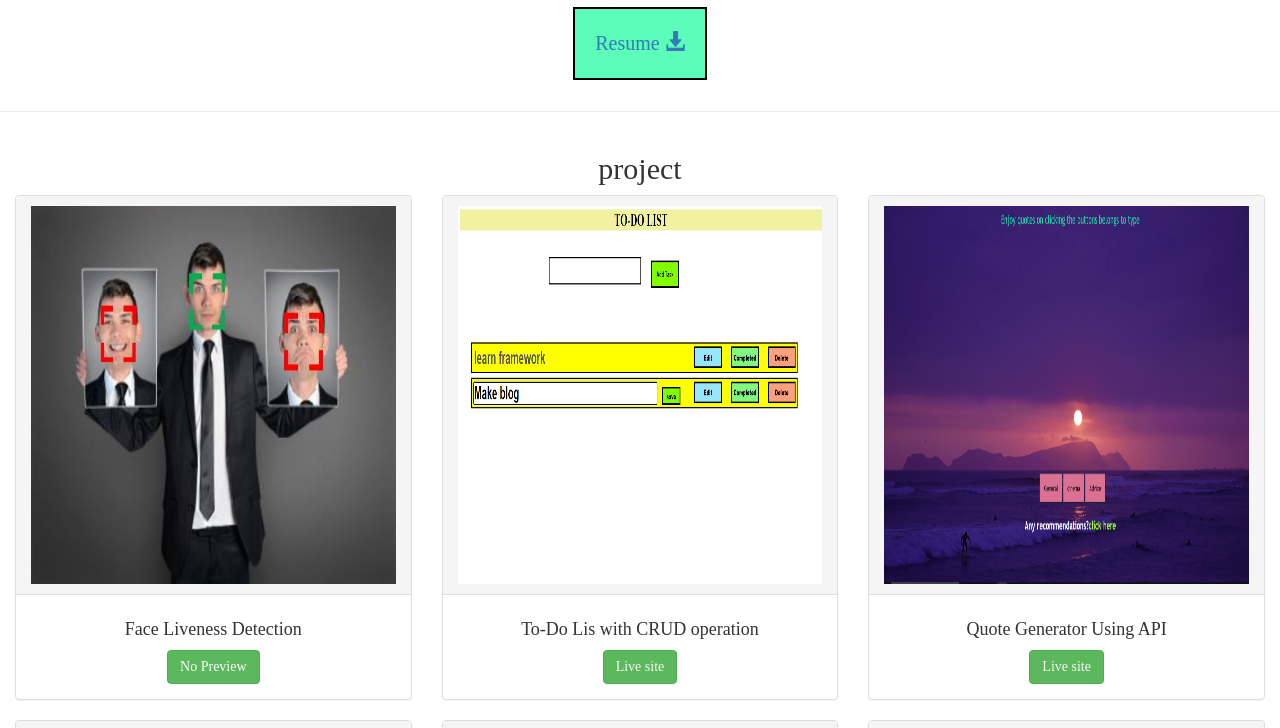
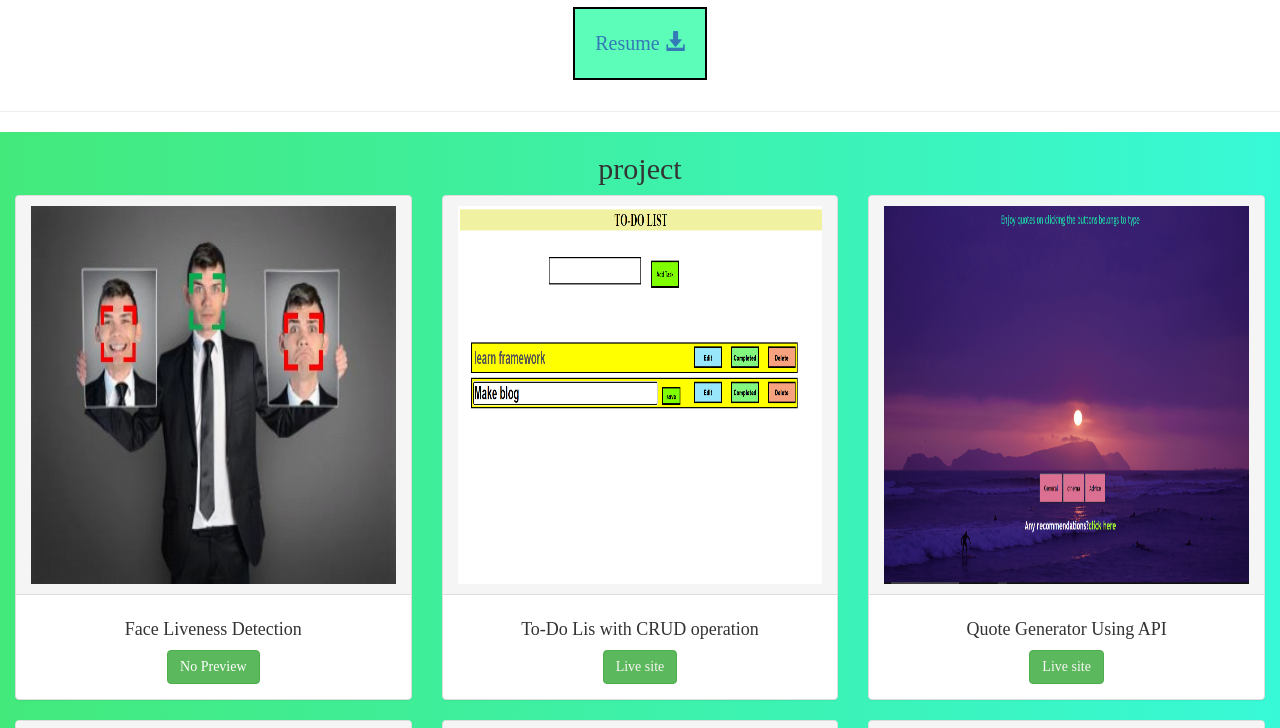
Before and after one commit to mathik2/Mathivathana.github.io, a plain HTML site: page index.html in a window 1280 px wide. Shown: the part 1580-2308 px from the top of the page. Drawn offline with nearby package versions, Linux system fonts and the light colour scheme.

```diff
--- a/index.css
+++ b/index.css
@@ -112,7 +112,10 @@
     text-shadow: 2px 2px 5px rgb(30, 240, 222);
 }
 #project{
-    background-color:white
+    background-image: linear-gradient(to right, #43e97b 0%, #38f9d7 100%);
+}
+.panel{
+
 }
 .panel-heading>img {
     width: 20cm;
@@ -122,6 +125,7 @@
 .panel-body>button>a{
     text-decoration: none;
     color: rgb(248, 245, 245);
+
 }
 #contacttitle {
     padding: 0.5cm;
```
